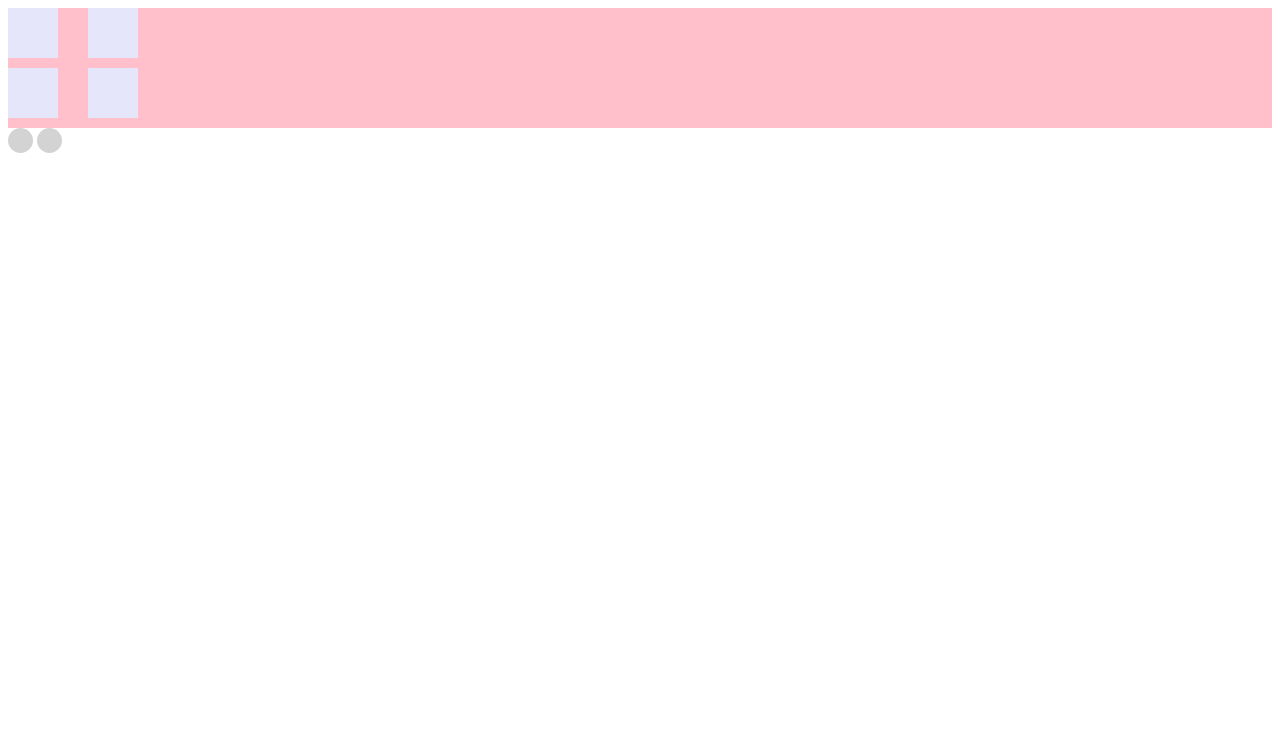
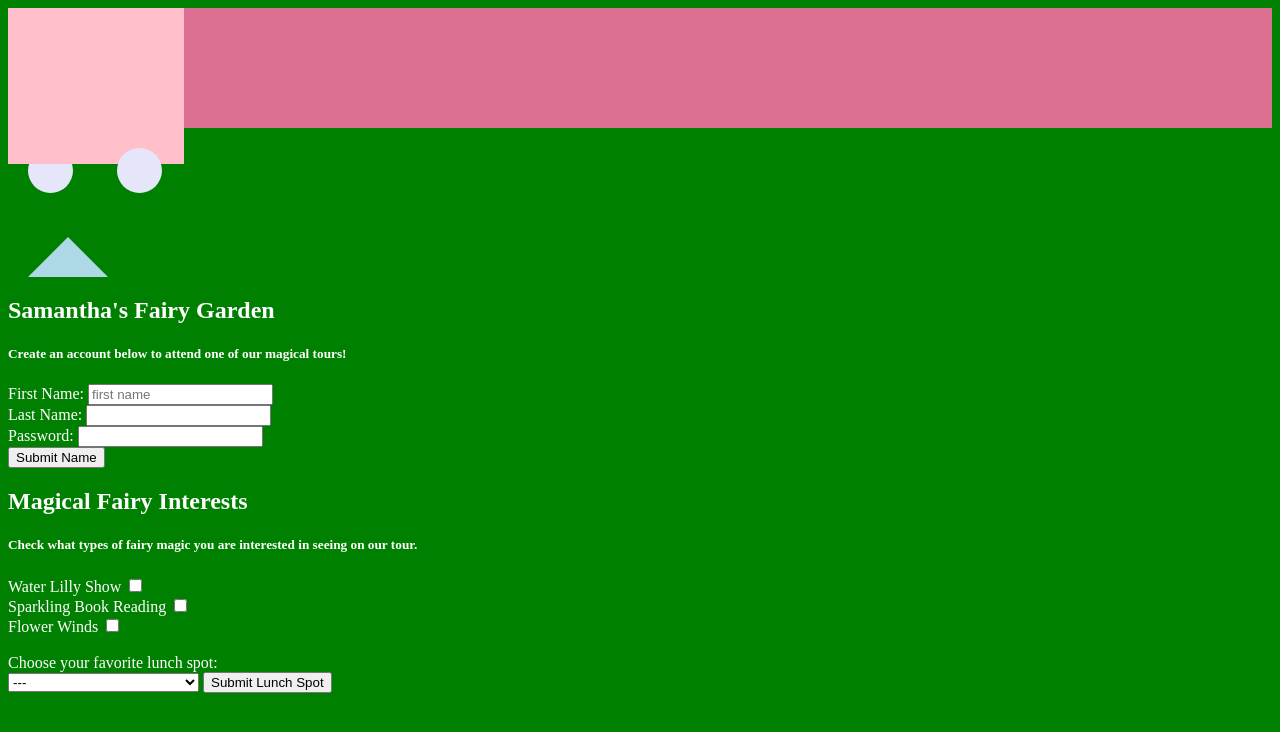
Before and after one commit to samgar2/block09-workshop-picasso-painting, a plain HTML site: page index.html in a window 1280 px wide. Drawn offline with Linux system fonts and the light colour scheme.

Commit message:
css updates

```diff
--- a/index.css
+++ b/index.css
@@ -1,19 +1,60 @@
-.grid-container{
+.grid-container {
     display: grid;
     grid: repeat(2, 60px) / auto-flow 80px;
-    background-color: pink
-  }
+    background-color: palevioletred;
+}
 
-.grid-container > div {
-    background-color: lavender;
-    width: 50px;
-    height: 50px;
+.grid-container>div {
+    background-color: pink;
+    width: 1in;
+    height: 1in;
 }
 
 .dot {
-    height: 25px;
-    width: 25px;
-    background-color: lightgrey;
+    height: 45px;
+    width: 45px;
+    background-color: lavender;
     border-radius: 50%;
     display: inline-block;
-  }
+    margin: 20px;
+}
+
+.arrow-up {
+    width: 0;
+    height: 0;
+    border-left: 40px solid transparent;
+    border-right: 40px solid transparent;
+    border-bottom: 40px solid lightblue;
+    margin: 20px;
+}
+
+body {
+    background-color: green;
+}
+
+.box1 {
+    z-index: 1;
+}
+
+.box2 {
+    z-index: 3;
+}
+
+@media (max-width:1050px) {
+    .grid-container{
+        margin:0 auto !important;
+        padding:0 auto !important;
+    }
+}
+
+form {
+    color: white;
+}
+
+h2{
+    color: white;
+}
+
+h5{
+    color: white;
+}
--- a/index.html
+++ b/index.html
@@ -1,11 +1,13 @@
 <!DOCTYPE html>
 <html lang="en">
+
 <head>
     <meta charset="UTF-8">
     <meta name="viewport" content="width=device-width, initial-scale=1.0">
     <title>Document</title>
     <link rel="stylesheet" type="text/css" href="index.css" />
 </head>
+
 <body>
 
     <div class="grid-container">
@@ -13,10 +15,51 @@
         <div class="box2"></div>
         <div class="box3"></div>
         <div class="box4"></div>
-      </div>
 
-      <div class="dot"></div>
-      <div class="dot"></div>
+    </div>
 
+     <div class="dot"></div>
+        <div class="dot"></div>
+
+        <div class="arrow-up"></div>
+
+    <h2>Samantha's Fairy Garden</h2>
+    <h5>Create an account below to attend one of our magical tours!</h5>
+    <form>
+        <label for="firstname">First Name:</label>
+        <input type="text" name="firstname" placeholder="first name"/><br />
+
+        <label for="lastname">Last Name:</label>
+        <input type="text" name="lastname"/><br />
+
+        <label for="pw">Password:</label>
+        <input type="password" name="pw"/><br />
+
+        <input type="submit" value="Submit Name" />
+    </form>
+
+    <h2>Magical Fairy Interests</h2>
+    <h5>Check what types of fairy magic you are interested in seeing on our tour.</h5>
+    <form>
+        <label for="waterlillyshow">Water Lilly Show</label>
+        <input type="checkbox" name="waterlillyshow"/><br />
+        <label for="sparklyreading">Sparkling Book Reading</label>
+        <input type="checkbox" name="sparklybookreading"/><br />
+        <label for="flowerwinds">Flower Winds</label>
+        <input type="checkbox" name="flowerwinds"/><br />
+        <br />
+
+        <label>Choose your favorite lunch spot:</label><br />
+        <select>
+            <option value="">---</option>
+            <option value="dancingbumbleebench">Dancing Bumbleebee Bench</option>
+            <option value="lillypadwaterspot">Lilly Pad Water Spot</option>
+            <option value="fairycastle">Fairy Castle</option>
+            <option value="sparklemountain">Sparkle Mountain</option>
+        </select>
+
+        <input type="submit" value="Submit Lunch Spot" />
+    </form>
 </body>
+
 </html>
```
